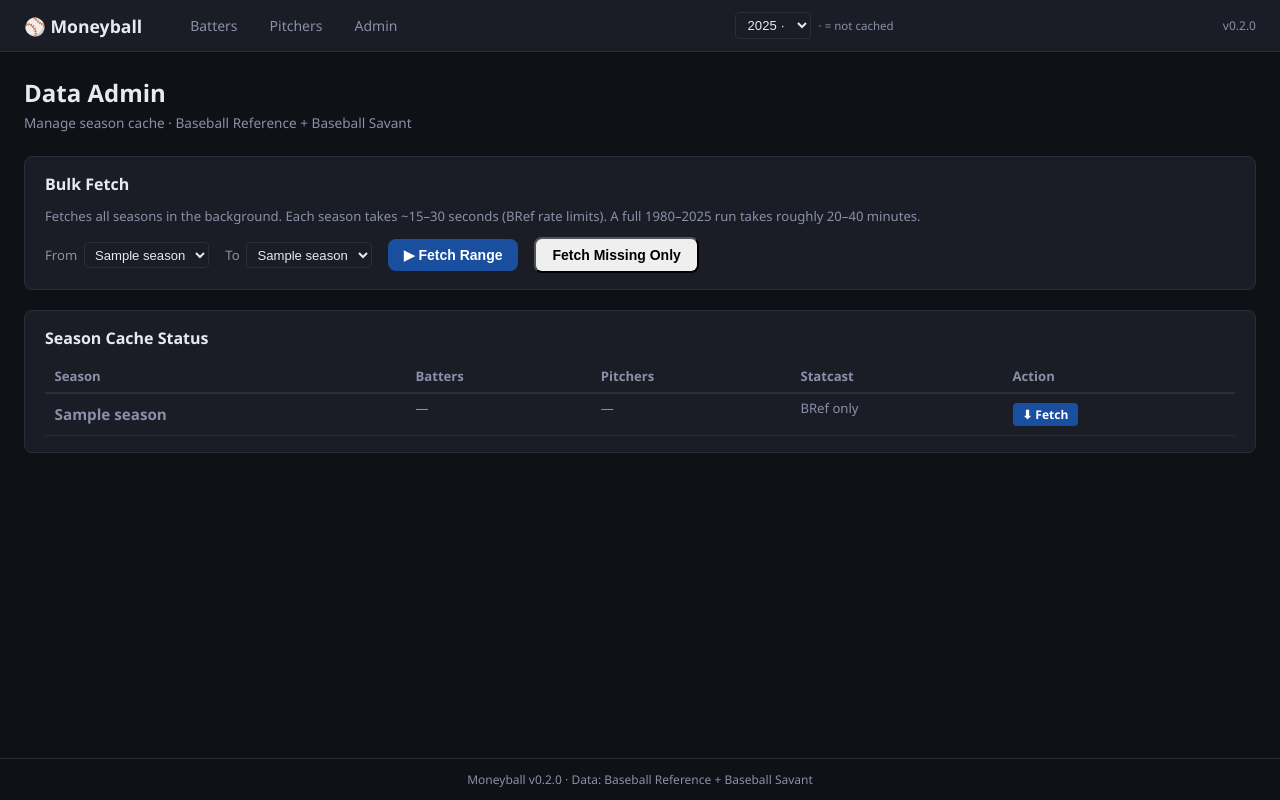
After one commit to Manshoon03/moneyball, a Flask app: template templates/admin.html in a window 1280 px wide. The commit adds this page. Run offline with Flask 3, Linux system fonts and the light colour scheme; the template is opened without the code that fills it: most values are stand-ins (such as "Sample title", 1, 10 or a date in 2020); a database or web service that is not in the repository returns one stand-in record (values such as "Sample title"); data that the repository does not hold is empty.

Commit message:
Add 1980-2026 historical seasons, admin page, season dropdown
- Fetcher now handles any season 1980+:
  - 2015+: full Statcast data (xwOBA, xERA, Barrel%, EV)
  - pre-2015: Baseball Reference only (OBP, SLG, ERA, WHIP, K%, BB%)
- Moneyball Score adapts per era:
  - 2015+: xwOBA gap + Barrel% luck indicators
  - pre-2015: OBP-AVG gap + K%/BB% (original Moneyball metrics)
- Background range fetch with progress polling (/admin/fetch-range)
- Admin page shows cache status per season, bulk fetch controls
- Season dropdown in navbar — switches season on any page
- uncached seasons marked with · in dropdown

Co-Authored-By: Claude Sonnet 4.6 <noreply@anthropic.com>

```diff
--- a/app.py
+++ b/app.py
@@ -2,7 +2,7 @@
 Moneyball App — find market inefficiencies in MLB player valuation.
 """
 
-from flask import Flask, render_template, request, jsonify
+from flask import Flask, render_template, request, jsonify, redirect
 from dotenv import load_dotenv
 import json
 import os
@@ -13,13 +13,21 @@ load_dotenv(os.path.join(os.path.dirname(__file__), '.env'))
 app = Flask(__name__)
 app.secret_key = os.getenv('SECRET_KEY', 'moneyball-dev')
 
-VERSION = '0.1.0'
+VERSION        = '0.2.0'
 CURRENT_SEASON = 2025
+FIRST_SEASON   = 1980
+ALL_SEASONS    = list(range(CURRENT_SEASON, FIRST_SEASON - 1, -1))
 
 
 @app.context_processor
 def inject_globals():
-    return {'VERSION': VERSION, 'CURRENT_SEASON': CURRENT_SEASON}
+    from data.fetcher import cached_seasons
+    return {
+        'VERSION':        VERSION,
+        'CURRENT_SEASON': CURRENT_SEASON,
+        'ALL_SEASONS':    ALL_SEASONS,
+        'cached_set':     set(cached_seasons().keys()),
+    }
 
 
 db.init_db()
@@ -94,30 +102,54 @@ def _moneyball_score(player, source):
     d = player['data']
     score = 0.0
 
+    age = player.get('age') or 30
+
     if source == 'savant_bat':
-        # xwOBA vs wOBA gap — core luck indicator
-        diff = d.get('xwOBA_diff') or 0   # est_woba - woba (positive = unlucky)
-        score += diff * 200                 # scale to roughly -30..+30
+        has_statcast = bool(d.get('xwOBA'))
 
-        # High Barrel%, low AVG = contact luck, should improve
-        barrel = d.get('Barrel%') or 0
-        avg    = d.get('AVG') or 0
-        if barrel > 10 and avg < 0.250:
-            score += (barrel - 10) * 0.4
+        if has_statcast:
+            # Statcast era (2015+): xwOBA gap is the primary signal
+            diff = d.get('xwOBA_diff') or 0
+            score += diff * 200
+            barrel = d.get('Barrel%') or 0
+            if barrel > 10 and (d.get('AVG') or 0) < 0.250:
+                score += (barrel - 10) * 0.4
+        else:
+            # Pre-Statcast: use original Moneyball metrics
+            # OBP is the classic undervalued stat — high OBP, low AVG = market inefficiency
+            obp = d.get('OBP') or 0
+            avg = d.get('AVG') or 0
+            if obp and avg:
+                score += (obp - avg) * 100   # large OBP-AVG gap = walks, undervalued
+            # High BB%, low K% = good plate discipline
+            k_pct  = d.get('K%') or 0
+            bb_pct = d.get('BB%') or 0
+            if bb_pct > 0.12:
+                score += (bb_pct - 0.12) * 80
+            if k_pct > 0.25:
+                score -= (k_pct - 0.25) * 40
 
-        # Age bonus — ascending players undervalued vs declining
-        age = player.get('age') or 30
+        # Age factor applies in all eras
         if age <= 26:
             score += 5
         elif age >= 33:
             score -= 3
 
     elif source == 'savant_pit':
-        # ERA vs xERA gap — positive diff = ERA higher than deserved = unlucky
-        era_diff = d.get('ERA_xERA_diff') or 0   # era - xera (positive = unlucky)
-        score += era_diff * 4
+        has_statcast = bool(d.get('xERA'))
 
-        # High K%, low BB% = good process regardless of ERA
+        if has_statcast:
+            era_diff = d.get('ERA_xERA_diff') or 0
+            score += era_diff * 4
+        else:
+            # Pre-Statcast: BABIP + K/BB ratio as luck indicators
+            babip = d.get('BABIP') or 0
+            if babip > 0.320:
+                score += (babip - 0.320) * 60   # unlucky, should improve
+            elif babip < 0.260:
+                score -= (0.260 - babip) * 40   # lucky, may regress
+
+        # K% and BB% process metrics apply in all eras
         k_pct  = d.get('K%') or 0
         bb_pct = d.get('BB%') or 0
         if k_pct > 0.25:
@@ -125,7 +157,6 @@ def _moneyball_score(player, source):
         if bb_pct > 0.10:
             score -= (bb_pct - 0.10) * 15
 
-        age = player.get('age') or 30
         if age <= 26:
             score += 3
         elif age >= 35:
@@ -195,13 +226,41 @@ def pitchers():
                            sort=sort, order=order, min_ip=min_ip)
 
 
+@app.route('/admin')
+def admin():
+    from data.fetcher import cached_seasons, get_status, SEASONS_AVAILABLE
+    seasons  = cached_seasons()
+    status   = get_status()
+    return render_template('admin.html',
+                           seasons=seasons,
+                           all_seasons=SEASONS_AVAILABLE[::-1],  # newest first
+                           status=status)
+
+
 @app.route('/admin/fetch')
 def admin_fetch():
-    """Trigger a data refresh manually."""
+    """Fetch a single season synchronously. Redirects to admin page when done."""
     season = request.args.get('season', CURRENT_SEASON, type=int)
     from data.fetcher import fetch_season
-    b, p = fetch_season(season)
-    return jsonify({'ok': True, 'batters': b, 'pitchers': p, 'season': season})
+    fetch_season(season)
+    return redirect('/admin')
+
+
+@app.route('/admin/fetch-range')
+def admin_fetch_range():
+    """Start a background fetch for a range of seasons."""
+    start = request.args.get('start', FIRST_SEASON, type=int)
+    end   = request.args.get('end',   CURRENT_SEASON, type=int)
+    from data.fetcher import fetch_range_background
+    started = fetch_range_background(start, end)
+    return jsonify({'ok': started, 'start': start, 'end': end,
+                    'message': 'Already running' if not started else 'Fetch started'})
+
+
+@app.route('/admin/progress')
+def admin_progress():
+    from data.fetcher import get_status
+    return jsonify(get_status())
 
 
 if __name__ == '__main__':
--- a/static/style.css
+++ b/static/style.css
@@ -217,6 +217,79 @@ th[data-tip]:hover::after { opacity: 1; }
 .refresh-note { color: var(--dim); font-size: 0.78rem; margin-top: 1rem; }
 .refresh-note a { color: var(--accent); }
 
+/* ── Season picker ─────────────────────────────────────────────────────────── */
+.season-pick {
+  display: flex;
+  align-items: center;
+  gap: 0.5rem;
+  margin-left: auto;
+}
+.season-pick select {
+  background: var(--surface);
+  color: var(--text);
+  border: 1px solid var(--border);
+  border-radius: 4px;
+  padding: 0.25rem 0.5rem;
+  font-size: 0.82rem;
+  cursor: pointer;
+}
+.season-pick select:focus { outline: 1px solid var(--accent); }
+.season-hint { color: var(--dim); font-size: 0.72rem; }
+option.uncached { color: #6b7280; }
+
+/* ── Admin page ────────────────────────────────────────────────────────────── */
+.admin-card { margin-bottom: 1.25rem; }
+.admin-card h2 { font-size: 1rem; font-weight: 600; margin-bottom: 0.75rem; }
+.text-dim { color: var(--dim); font-size: 0.82rem; margin-bottom: 0.75rem; display: block; }
+
+.bulk-controls {
+  display: flex;
+  align-items: center;
+  gap: 1rem;
+  flex-wrap: wrap;
+  margin-top: 0.75rem;
+}
+.bulk-controls label { color: var(--dim); font-size: 0.82rem; display: flex; align-items: center; gap: 0.4rem; }
+.bulk-controls select {
+  background: var(--surface);
+  color: var(--text);
+  border: 1px solid var(--border);
+  border-radius: 4px;
+  padding: 0.2rem 0.4rem;
+  font-size: 0.82rem;
+}
+
+.admin-season-table { font-size: 0.82rem; }
+.admin-yr { font-weight: 700; font-size: 0.95rem; }
+.admin-yr-current { color: var(--accent); }
+.row-uncached td { color: var(--dim); }
+
+.badge-current  { background: var(--primary); color: #fff; border-radius: 4px; padding: 0.1rem 0.4rem; font-size: 0.68rem; font-weight: 700; margin-left: 4px; }
+.badge-statcast { background: #1a3a1a; color: #4ade80; border-radius: 4px; padding: 0.1rem 0.5rem; font-size: 0.72rem; }
+
+.btn-sm { display: inline-block; padding: 0.2rem 0.6rem; border-radius: 4px; font-size: 0.75rem; font-weight: 600; text-decoration: none; }
+.btn-sm-primary { background: var(--primary); color: #fff; }
+.btn-sm-primary:hover { background: var(--accent); text-decoration: none; }
+.btn-sm-ghost { border: 1px solid var(--border); color: var(--dim); }
+.btn-sm-ghost:hover { color: var(--text); border-color: var(--accent); text-decoration: none; }
+
+/* ── Progress banner ───────────────────────────────────────────────────────── */
+.progress-banner {
+  display: flex;
+  align-items: center;
+  gap: 0.75rem;
+  background: #1a2a4a;
+  border: 1px solid var(--primary);
+  border-radius: var(--radius);
+  padding: 0.75rem 1rem;
+  margin-bottom: 1.25rem;
+  font-size: 0.85rem;
+}
+.progress-banner.hidden { display: none; }
+.progress-spin { font-size: 1.1rem; animation: spin 1.5s linear infinite; }
+.progress-note { color: var(--dim); margin-left: auto; font-size: 0.78rem; }
+@keyframes spin { to { transform: rotate(360deg); } }
+
 .site-footer {
   text-align: center;
   padding: 0.75rem;
--- /dev/null
+++ b/templates/admin.html
@@ -0,0 +1,135 @@
+{% extends 'base.html' %}
+{% block title %}Admin — Moneyball{% endblock %}
+{% block content %}
+
+<div class="page-header">
+  <h1>Data Admin</h1>
+  <p class="subtitle">Manage season cache · Baseball Reference + Baseball Savant</p>
+</div>
+
+<!-- Fetch progress banner -->
+<div id="progress-banner" class="progress-banner {% if not status.running %}hidden{% endif %}">
+  <span class="progress-spin">⟳</span>
+  <span id="progress-text">
+    {% if status.running %}
+      Fetching {{ status.current }} — {{ status.done }} / {{ status.total }} seasons done...
+    {% endif %}
+  </span>
+  <span class="progress-note">This page auto-updates.</span>
+</div>
+
+<!-- Bulk fetch controls -->
+<div class="card admin-card">
+  <h2>Bulk Fetch</h2>
+  <p class="text-dim">Fetches all seasons in the background. Each season takes ~15–30 seconds (BRef rate limits). A full 1980–{{ CURRENT_SEASON }} run takes roughly 20–40 minutes.</p>
+  <div class="bulk-controls">
+    <label>From
+      <select id="range-start">
+        {% for yr in all_seasons | reverse %}
+        <option value="{{ yr }}" {% if yr == 1980 %}selected{% endif %}>{{ yr }}</option>
+        {% endfor %}
+      </select>
+    </label>
+    <label>To
+      <select id="range-end">
+        {% for yr in all_seasons %}
+        <option value="{{ yr }}" {% if yr == CURRENT_SEASON %}selected{% endif %}>{{ yr }}</option>
+        {% endfor %}
+      </select>
+    </label>
+    <button class="btn btn-primary" onclick="startRangeFetch()" {% if status.running %}disabled{% endif %}>
+      ▶ Fetch Range
+    </button>
+    <button class="btn btn-ghost" onclick="startRangeFetch(true)" {% if status.running %}disabled{% endif %}>
+      Fetch Missing Only
+    </button>
+  </div>
+</div>
+
+<!-- Season table -->
+<div class="card admin-card">
+  <h2>Season Cache Status</h2>
+  <table class="data-table admin-season-table">
+    <thead>
+      <tr>
+        <th>Season</th>
+        <th>Batters</th>
+        <th>Pitchers</th>
+        <th>Statcast</th>
+        <th>Action</th>
+      </tr>
+    </thead>
+    <tbody>
+    {% for yr in all_seasons %}
+    {% set s = seasons.get(yr, {}) %}
+    {% set cached = s.get('bat', 0) > 0 or s.get('pit', 0) > 0 %}
+    {% set has_statcast = yr >= 2015 %}
+    <tr class="{% if not cached %}row-uncached{% endif %}">
+      <td class="admin-yr {% if yr == CURRENT_SEASON %}admin-yr-current{% endif %}">
+        {{ yr }}{% if yr == CURRENT_SEASON %} <span class="badge-current">current</span>{% endif %}
+      </td>
+      <td>{% if s.get('bat') %}{{ s.bat }}{% else %}<span class="text-dim">—</span>{% endif %}</td>
+      <td>{% if s.get('pit') %}{{ s.pit }}{% else %}<span class="text-dim">—</span>{% endif %}</td>
+      <td>
+        {% if has_statcast %}
+          <span class="badge-statcast">xwOBA · xERA · Barrel%</span>
+        {% else %}
+          <span class="text-dim">BRef only</span>
+        {% endif %}
+      </td>
+      <td>
+        <a href="/admin/fetch?season={{ yr }}" class="btn-sm {% if cached %}btn-sm-ghost{% else %}btn-sm-primary{% endif %}">
+          {% if cached %}↺ Refresh{% else %}⬇ Fetch{% endif %}
+        </a>
+        {% if cached %}
+        <a href="/batters?season={{ yr }}" class="btn-sm btn-sm-ghost">View →</a>
+        {% endif %}
+      </td>
+    </tr>
+    {% endfor %}
+    </tbody>
+  </table>
+</div>
+
+{% endblock %}
+{% block scripts %}
+<script>
+function startRangeFetch(missingOnly) {
+  const start = document.getElementById('range-start').value;
+  const end   = document.getElementById('range-end').value;
+  let url = `/admin/fetch-range?start=${start}&end=${end}`;
+  fetch(url)
+    .then(r => r.json())
+    .then(d => {
+      if (d.ok) {
+        document.getElementById('progress-banner').classList.remove('hidden');
+        pollProgress();
+      } else {
+        alert(d.message || 'Could not start fetch');
+      }
+    });
+}
+
+function pollProgress() {
+  fetch('/admin/progress')
+    .then(r => r.json())
+    .then(s => {
+      const banner = document.getElementById('progress-banner');
+      const text   = document.getElementById('progress-text');
+      if (s.running) {
+        banner.classList.remove('hidden');
+        text.textContent = `Fetching ${s.current} — ${s.done} / ${s.total} seasons done...`;
+        setTimeout(pollProgress, 3000);
+      } else if (s.done > 0) {
+        text.textContent = `✓ Done — ${s.done} seasons fetched. Reloading...`;
+        setTimeout(() => location.reload(), 1500);
+      }
+    });
+}
+
+{% if status.running %}
+// Already running on page load — start polling
+setTimeout(pollProgress, 3000);
+{% endif %}
+</script>
+{% endblock %}
--- a/templates/base.html
+++ b/templates/base.html
@@ -9,10 +9,29 @@
 <body>
   <nav class="navbar">
     <a href="/" class="nav-brand">⚾ Moneyball</a>
+
     <div class="nav-links">
-      <a href="/batters" class="nav-link {% if request.path == '/batters' %}active{% endif %}">Batters</a>
-      <a href="/pitchers" class="nav-link {% if request.path == '/pitchers' %}active{% endif %}">Pitchers</a>
+      <a href="/batters{% if request.args.get('season') %}?season={{ request.args.get('season') }}{% endif %}"
+         class="nav-link {% if request.path == '/batters' %}active{% endif %}">Batters</a>
+      <a href="/pitchers{% if request.args.get('season') %}?season={{ request.args.get('season') }}{% endif %}"
+         class="nav-link {% if request.path == '/pitchers' %}active{% endif %}">Pitchers</a>
+      <a href="/admin" class="nav-link {% if request.path.startswith('/admin') %}active{% endif %}">Admin</a>
     </div>
+
+    <!-- Season selector -->
+    <div class="season-pick">
+      <select id="season-select" onchange="switchSeason(this.value)">
+        {% for yr in ALL_SEASONS %}
+        <option value="{{ yr }}"
+          {% if yr == (request.args.get('season', CURRENT_SEASON)|int) %}selected{% endif %}
+          {% if yr not in cached_set %}class="uncached"{% endif %}>
+          {{ yr }}{% if yr not in cached_set %} ·{% endif %}
+        </option>
+        {% endfor %}
+      </select>
+      <span class="season-hint">· = not cached</span>
+    </div>
+
     <span class="nav-version">v{{ VERSION }}</span>
   </nav>
 
@@ -20,8 +39,16 @@
     {% block content %}{% endblock %}
   </main>
 
-  <footer class="site-footer">Moneyball v{{ VERSION }} · {{ CURRENT_SEASON }} Season</footer>
+  <footer class="site-footer">Moneyball v{{ VERSION }} · Data: Baseball Reference + Baseball Savant</footer>
 
+  <script>
+  function switchSeason(yr) {
+    const url = new URL(window.location.href);
+    url.searchParams.set('season', yr);
+    // Reset to page 1 / default sort when changing seasons
+    window.location.href = url.toString();
+  }
+  </script>
   {% block scripts %}{% endblock %}
 </body>
 </html>
```
Also changed, not shown: data/fetcher.py (+183 -128 lines), templates/index.html (+7 -3 lines).
